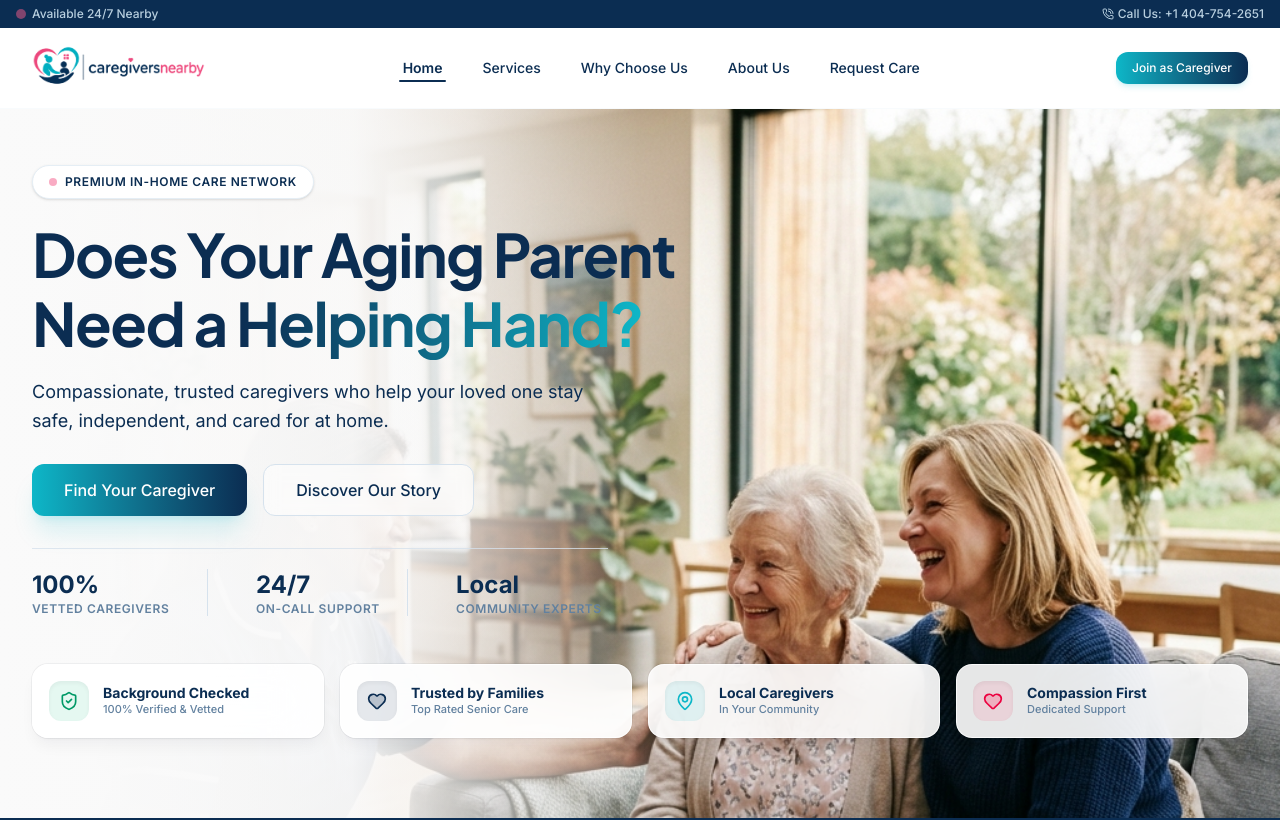
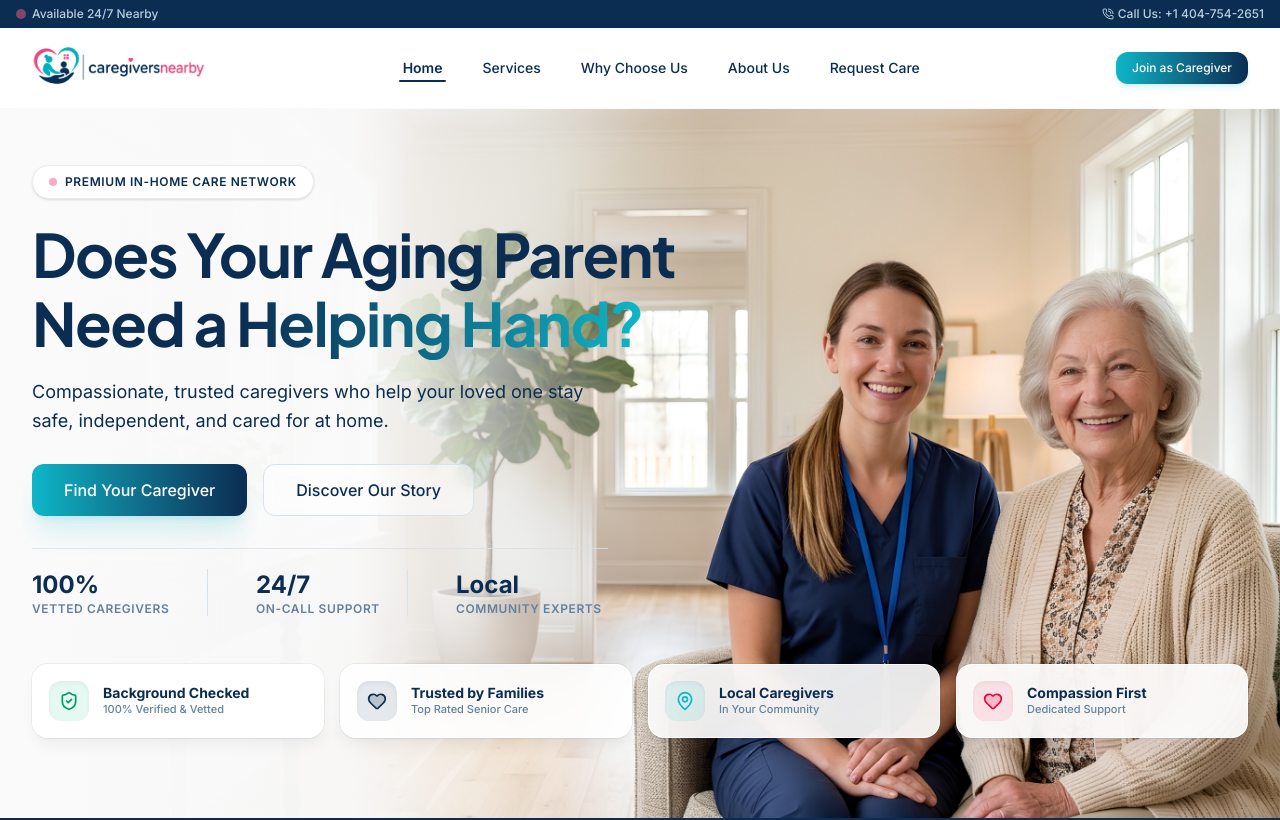
Before and after one commit to arrowheaddigitalagency-cmyk/caregiversnearby, a Next.js app: page / in a window 1280 px wide. Shown: the top 820 px of the page. Built offline with nearby package versions, Linux system fonts and the light colour scheme.

Commit message:
Set hero section image to new-hero.png

```diff
--- a/src/app/page.tsx
+++ b/src/app/page.tsx
@@ -132,8 +132,8 @@ export default function Home() {
         {/* Background Image Container with opacity overlay */}
         <div className="absolute inset-0 z-0">
           <Image
-            src="/images/hero/hero-trust.png"
-            alt="Professional caregiver talking with an elderly woman and her daughter"
+            src="/images/hero/new-hero.png"
+            alt="Professional caregiver smiling with an elderly woman"
             fill
             className="object-cover object-[80%_30%] sm:object-[82%_25%] lg:object-[85%_20%] xl:object-[88%_20%]"
             priority
```
